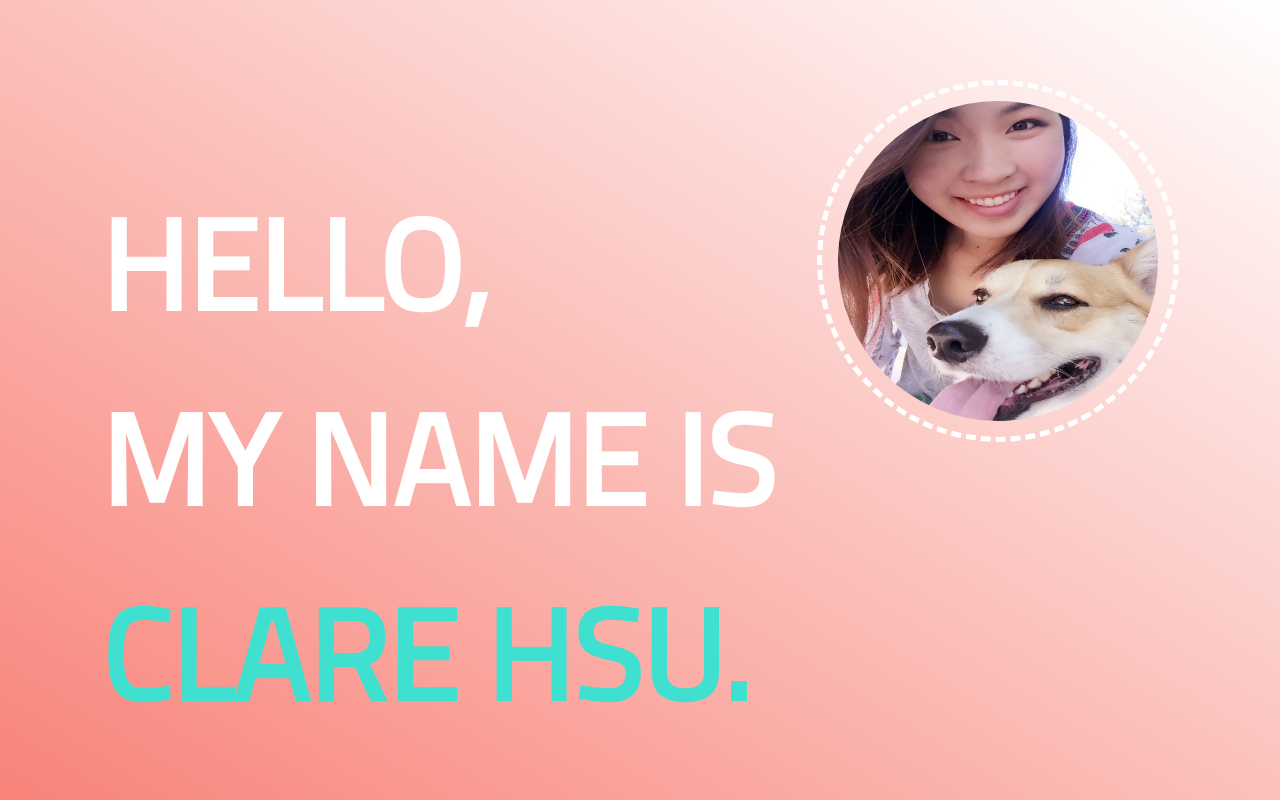
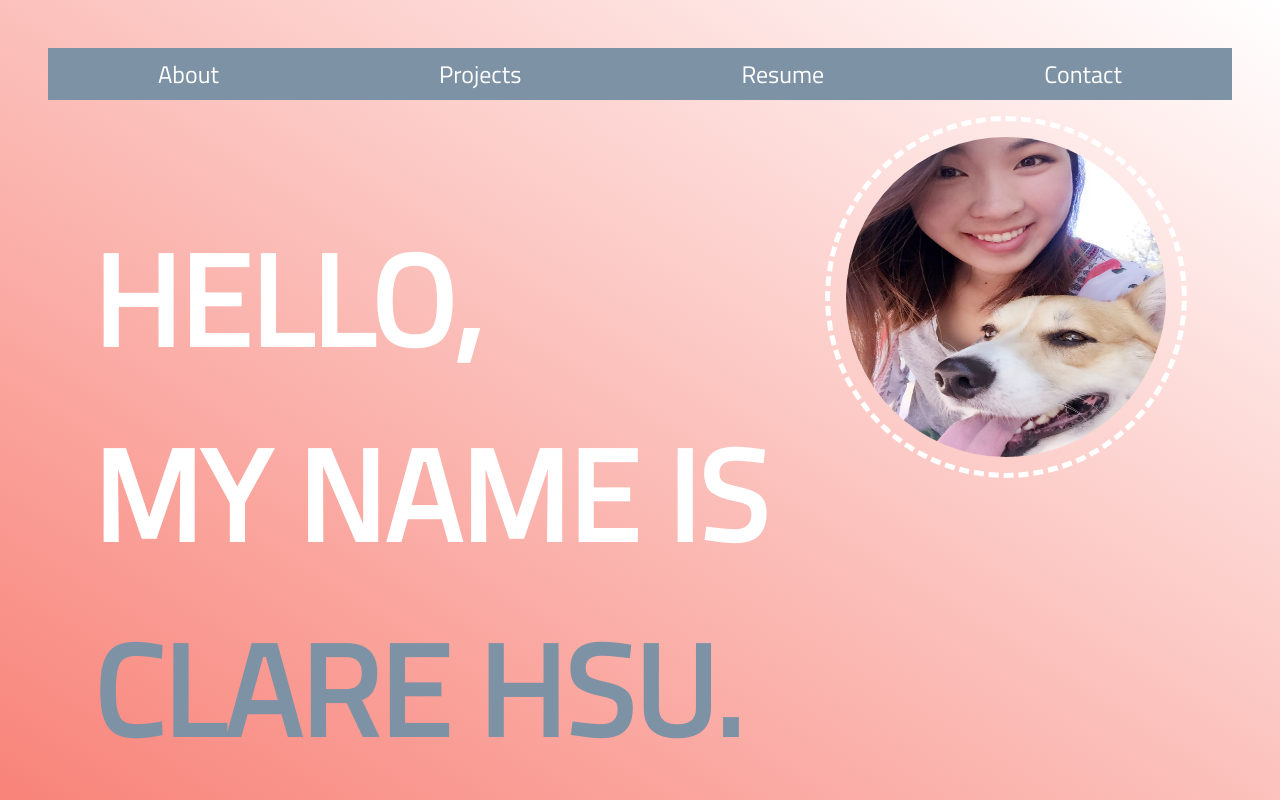
Before and after one commit to clarehsu390/portfolio, a React (Create React App) app: page /#/ in a window 1280 px wide. Shown: the top 800 px of the page. Built offline with nearby package versions, Linux system fonts and the light colour scheme.

Commit message:
Add navigation bar

```diff
--- a/src/components/Homepage.css
+++ b/src/components/Homepage.css
@@ -10,7 +10,7 @@
     display: flex;
     justify-content: space-around;
     flex-direction: row;
-    padding: 2em;
+    padding: 1em;
 
 }
 .page__title {
@@ -20,7 +20,7 @@
 }
 
 .name {
-    color: #40e0d0;
+    color: #7d92a5;
 }
 .page__photo {
     height: 20em;
--- a/src/components/Homepage.js
+++ b/src/components/Homepage.js
@@ -33,7 +33,7 @@ export default class Homepage extends React.Component {
                     <h2 className='page__text hide'>
                     Software developer with a linguistics background.
                     <br/>
-                    Check out my <a href="https://github.com/clarehsu390/"><i class="fa fa-github" aria-hidden="true"></i></a>, connect with me on <a href="https://www.linkedin.com/in/clare-hsu-aa3866132/"><i class="fa fa-linkedin-square" aria-hidden="true"></i></a>,
+                    Check out my <a href="https://github.com/clarehsu390/"><i className="fa fa-github" aria-hidden="true"></i></a>, connect with me on <a href="https://www.linkedin.com/in/clare-hsu-aa3866132/"><i className="fa fa-linkedin-square" aria-hidden="true"></i></a>,
                     or stalk my resume.
                     </h2>
                     </section>
--- /dev/null
+++ b/src/components/Navbar.css
@@ -0,0 +1,16 @@
+.navbar{
+    align-items: center;
+    background: #7d92a5;
+}
+.navbar__links {
+    display: flex;
+    flex-direction: row;
+    justify-content: space-around;
+}
+.navbar__links a{
+    float: right;
+    padding: 8px;
+    text-decoration: none;
+    color: white;
+    font-size: 1.5em;
+}
--- a/src/components/Navbar.js
+++ b/src/components/Navbar.js
@@ -1,13 +1,18 @@
 import React from 'react';
 import { Link } from 'react-router-dom';
+import './Navbar.css';
 export default class Navbar extends React.Component {
 
     render() {
         return(
             <div className="navbar">
-            <navigation>
-                {/* <a href="./projects">Projects</a> */}
-            </navigation>
+            <nav className="navbar__links">
+                <Link to="/about">About</Link>
+                <Link to="/projects">Projects</Link>
+                <Link to="/resume">Resume</Link>
+                <Link to="/contact">Contact</Link>
+
+            </nav>
             </div>
         );
     }
```
